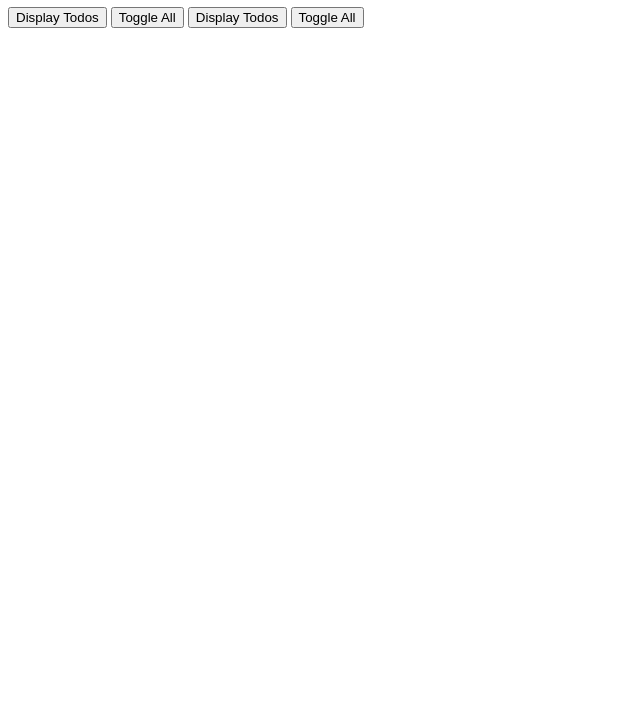
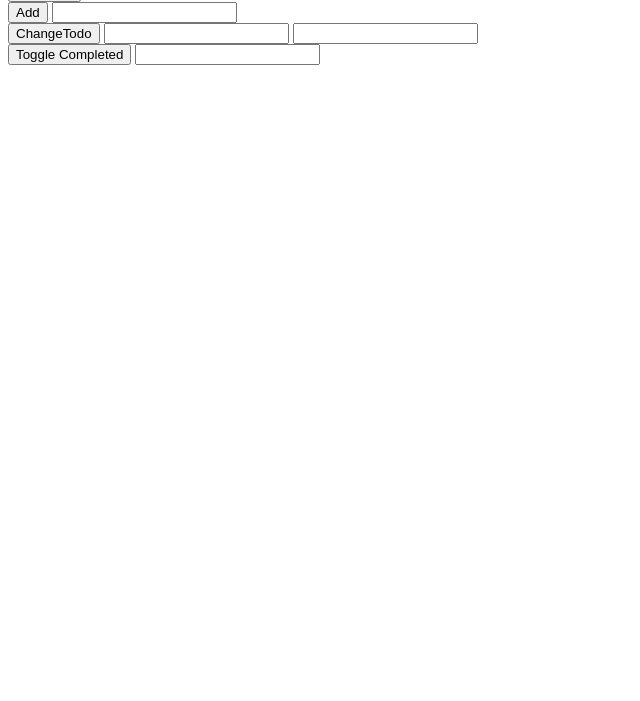
Before and after one commit to lucy-ly/jsTodoList, a plain HTML site: page index.html in a window 1280 px wide. Shown: the part 99-800 px from the top of the page, without its empty margins (0-640 px from the left). Drawn offline with Linux system fonts and the light colour scheme.

Commit message:
added v10 index.html

```diff
--- a/index.html
+++ b/index.html
@@ -1,22 +1,38 @@
-//Refactoring
-
 <!DOCTYPE html>
 <html>
+<head>
+    <link rel="stylesheet" href="text/css" />
+</head>
 
-    <head>
-        <link rel=“stylesheet” href=“styles.css”>
-    </head>
+<body>
+    <h1>Todo List</h1>
+    <!--<button id="displayTodosButton">Display Todos</button>-->
+    <!--<button id="toggleAllButton">Toggle All</button>-->
+    <div>
+    <button onclick ="handlers.toggleAll()">Toggle All</button>
+     </div>
 
-    <body>
-        <h1>Todo List</h1>
+    <div>
+    <button onclick ="handlers.addTodo()">Add</button>
+    <input id ="addTodoTextInput" type ="text">
+     </div>
 
-        <button id="displayTodosButton">Display Todos</button>
-        <button id="toggleAllButton">Toggle All</button>
+     <div>
+        <button onclick ="handlers.changeTodo()">ChangeTodo</button>
+         <input id ="changeTodoPositionInput" type = "number">
+         <input id ="changeTodoTextInput" type = "text">
+     </div>
 
-        <button onclick="handlers.displayTodos()">Display Todos</button>
-        <button onclick="handlers.toggleAll()">Toggle All</button>
+    <div>
+         <button onclick ="handlers.toggleCompleted()">Toggle Completed</button>
+         <input id ="toggleCompletedPositionInput" type="number">
+     </div>
+     <ul></ul>
 
-        <script src="htmlDOM.js"></script>
-    </body>
 
+
+
+
+    <script src="htmlDOM.js"></script>
+</body>
 </html>
```
